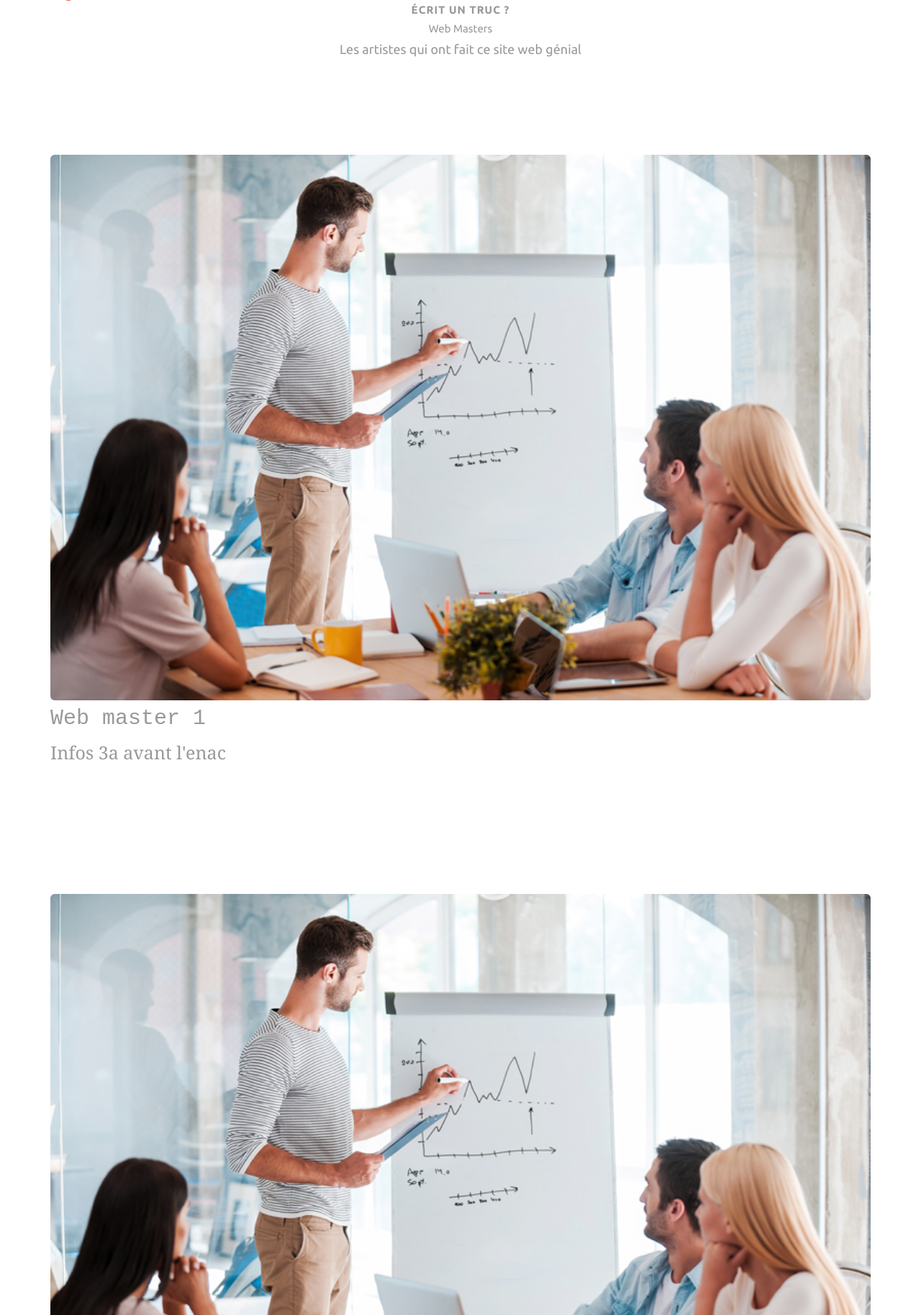
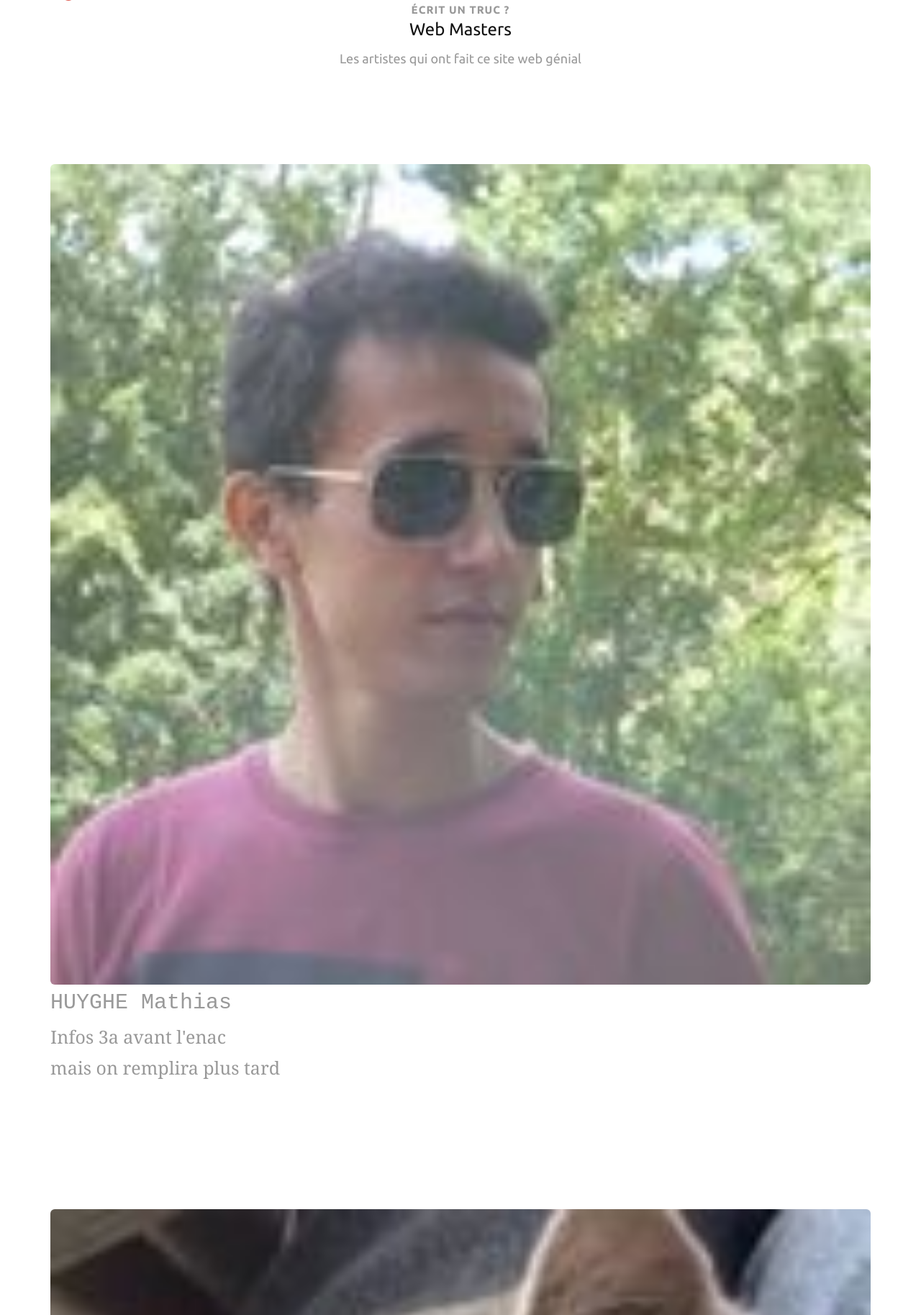
Before and after one commit to HugoLouisVitry/BE_WEB, a Flask app: page /webmaster in a window 1280 px wide. Shown: the part 93-1920 px from the top of the page at 72% size. Run offline with Flask 3, Linux system fonts and the light colour scheme; some libraries are stand-ins or nearby versions.

Commit message:
images webmasters

```diff
--- a/huyghe_lecarpentier_vitry_rummens/App_financement/template/webmaster.html
+++ b/huyghe_lecarpentier_vitry_rummens/App_financement/template/webmaster.html
@@ -28,7 +28,7 @@
     <div class="container">
         <div class="section-title text-center">
             <small> Écrit un truc ?</small>
-            <h>Web Masters</h>
+            <h1>Web Masters</h1>
             <p class="lead">Les artistes qui ont fait ce site web génial</p>
         </div><!-- end title -->
 
@@ -37,9 +37,9 @@
                 <div>
                     <div>
                         <div class="post-media wow fadeIn">
-                                <img id="webmaster-img" src="static/uploads/about_01.jpg" width="300px" height="500" alt="" class="img-responsive img-rounded">
-                                <h id="wbm-h">Web master 1</h>
-                                <p id="wbm-p">Infos 3a avant l'enac</p>
+                                <img id="webmaster-img" src="static/images/webmaster/mathias.jpg" width="300px" height="500" alt="" class="img-responsive img-rounded">
+                                <h id="wbm-h">HUYGHE Mathias </h>
+                                <p id="wbm-p">Infos 3a avant l'enac <br> mais on remplira plus tard </p>
                                 <div class="clear"></div>
                         </div>
                     </div>
@@ -54,9 +54,9 @@
                 <div>
                     <div>
                         <div class="post-media wow fadeIn">
-                                <img id="webmaster-img" src="static/uploads/about_01.jpg" width="300px" height="500" alt="" class="img-responsive img-rounded">
-                                <h>Web master 2</h>
-                                <p>Infos 3a avant l'enac</p>
+                                <img id="webmaster-img" src="static/images/webmaster/marie.jpg" width="300px" height="500" alt="" class="img-responsive img-rounded">
+                                <h id="wbm-h">LE CARPENTIER Marie</h>
+                                <p id ="wbm-p">Infos 3a avant l'enac</p>
                                 <div class="clear"></div>
                         </div>
                     </div>
@@ -70,9 +70,9 @@
                 <div>
                     <div>
                         <div class="post-media wow fadeIn">
-                                <img id="webmaster-img" src="static/uploads/about_01.jpg" width="300px" height="500" alt="" class="img-responsive img-rounded">
-                                <h>Web master 3</h>
-                                <p>Infos 3a avant l'enac</p>
+                                <img id="webmaster-img" src="static/images/webmaster/paul.jpg" width="300px" height="500" alt="" class="img-responsive img-rounded">
+                                <h id="wbm-h">RUMMENS Paul</h>
+                                <p id ="wbm-p">Infos 3a avant l'enac</p>
                                 <div class="clear"></div>
                         </div>
                     </div>
@@ -87,9 +87,9 @@
                 <div>
                     <div>
                         <div class="post-media wow fadeIn">
-                                <img id="webmaster-img" src="static/uploads/about_01.jpg" width="300px" height="500" alt="" class="img-responsive img-rounded">
-                                <h>Web master 4</h>
-                                <p>Infos 3a avant l'enac</p>
+                                <img id="webmaster-img" src="static/images/webmaster/hugo.jpg" width="300px" height="500" alt="" class="img-responsive img-rounded">
+                                <h id="wbm-h">VITRY Hugo</h>
+                                <p id ="wbm-p">Infos 3a avant l'enac</p>
                                 <div class="clear"></div>
                         </div>
                     </div>
```
Also changed, not shown: huyghe_lecarpentier_vitry_rummens/App_financement/static/images/webmaster/hugo.jpg (added), huyghe_lecarpentier_vitry_rummens/App_financement/static/images/webmaster/marie.jpg (added), huyghe_lecarpentier_vitry_rummens/App_financement/static/images/webmaster/mathias.jpg (added), huyghe_lecarpentier_vitry_rummens/App_financement/static/images/webmaster/paul.jpg (added).
